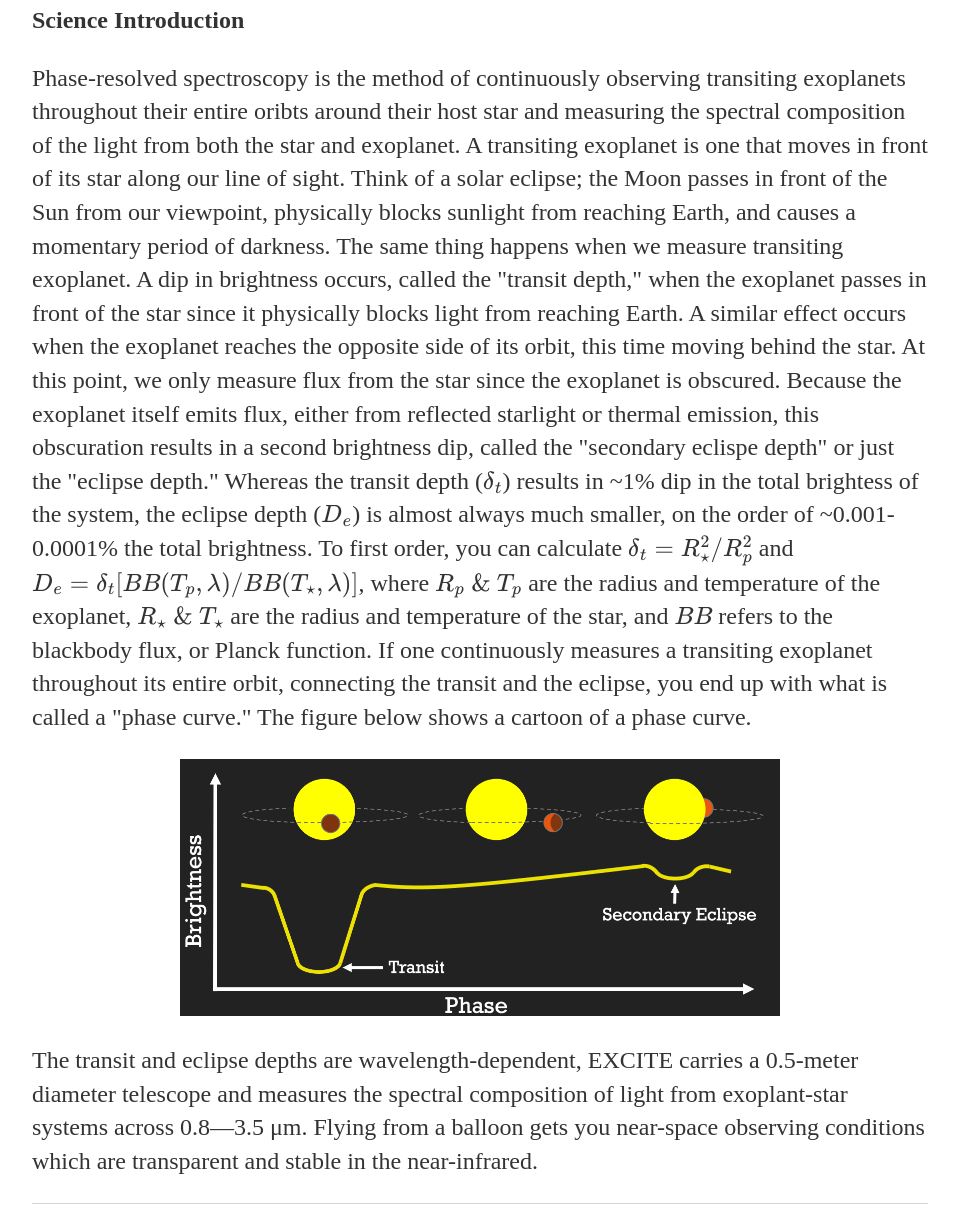
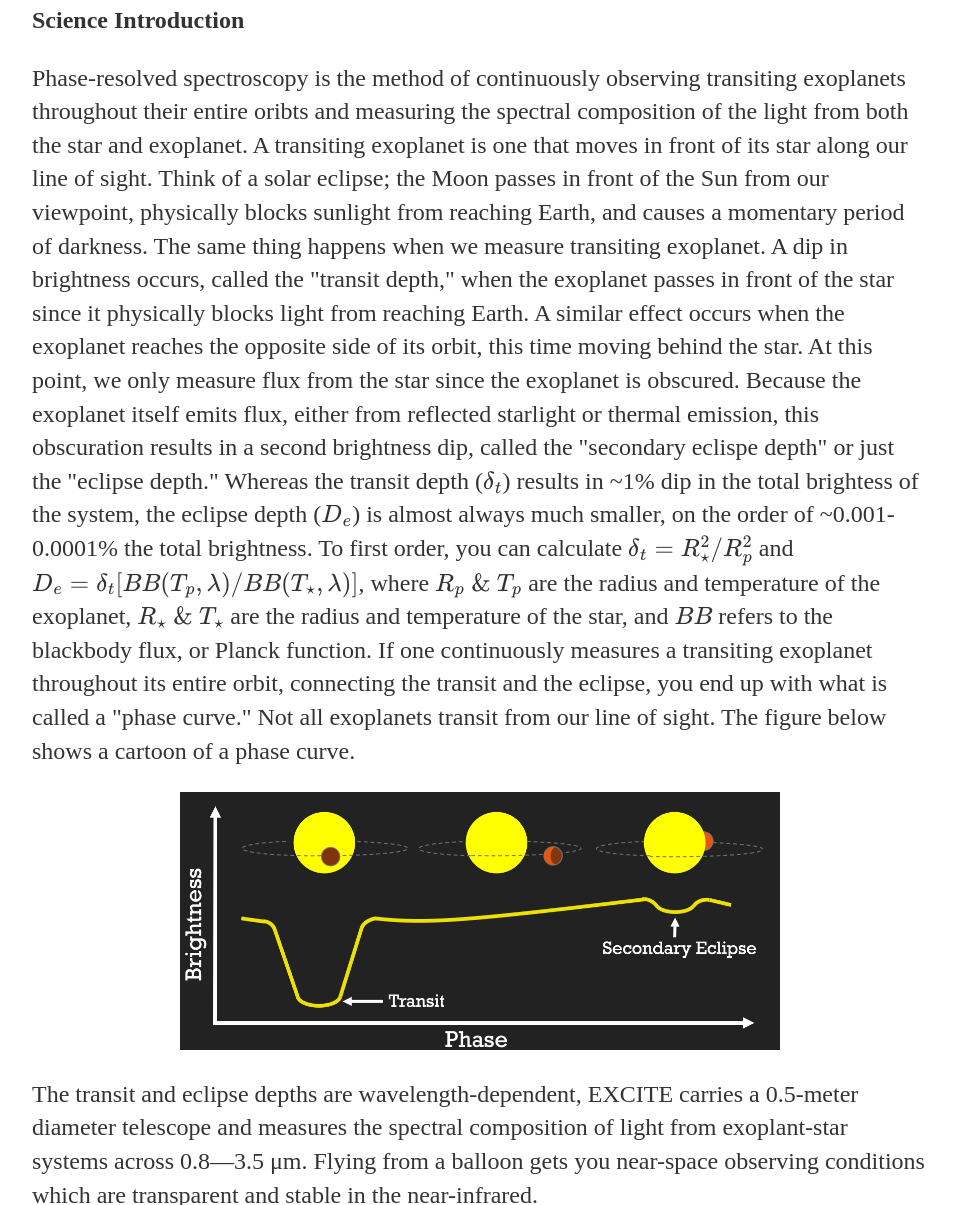
Before and after one commit to timrehm/timrehm.github.io, a Jekyll site: the page built from research/excite.html, in a window 1280 px wide and 1400 px high, scrolled down 601 px. Shown: the part 195-1400 px from the top of the window, without its empty margins (160-1119 px from the left). Built offline with Jekyll 4.4.1, drawn with Linux system fonts in a browser that asks for light colours.

Commit message:
Update excite.html

```diff
--- a/research/excite.html
+++ b/research/excite.html
@@ -11,8 +11,8 @@ title: EXCITE
 <p style="font-weight: bold; font-size=24;">
   Science Introduction
 </p>
-	<p>Phase-resolved spectroscopy is the method of continuously observing transiting exoplanets throughout their entire oribts around
-		their host star and measuring the spectral composition of the light from both the star and exoplanet. A transiting exoplanet
+	<p>Phase-resolved spectroscopy is the method of continuously observing transiting exoplanets throughout their entire oribts
+	    and measuring the spectral composition of the light from both the star and exoplanet. A transiting exoplanet
 		is one that moves in front of its star along our line of sight. Think of a solar eclipse; the Moon passes in front of the Sun from our
 		viewpoint, physically blocks sunlight from reaching Earth, and causes a momentary period of darkness.
 		The same thing happens when we measure transiting exoplanet. A dip in brightness occurs, called the "transit depth," when
@@ -24,7 +24,8 @@ title: EXCITE
 		of ~0.001-0.0001% the total brightness. To first order, you can calculate \( \delta_t = R^2_\star / R^2_p \) and \( D_e = \delta_t[BB(T_p, \lambda)/BB(T_\star, \lambda)] \),
 		where \( R_p \ \& \ T_p \) are the radius and temperature of the exoplanet, \( R_\star \ \& \ T_\star \) are the radius and temperature of the star, and
 		\( BB \) refers to the blackbody flux, or Planck function. If one continuously measures a transiting exoplanet throughout its entire orbit,
-		connecting the transit and the eclipse, you end up with what is called a "phase curve." The figure below shows a cartoon of a phase curve.</p>
+		connecting the transit and the eclipse, you end up with what is called a "phase curve." Not all exoplanets transit from our line of sight.
+		The figure below shows a cartoon of a phase curve.</p>
 <div style="text-align: center;">
 	<img src="/img/phasecurvecartoon.png" alt="A phase curve." width = 600/>
 </div>
```
